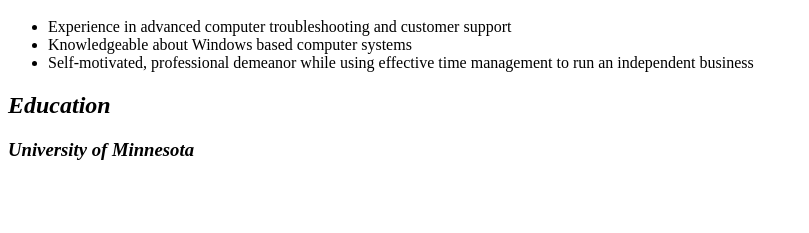
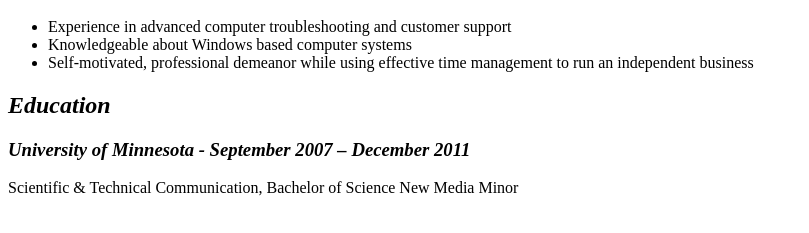
Before and after one commit to petestmart/petestmart.github.io, a plain HTML site: page resume.html in a window 1280 px wide. Shown: the part 109-342 px from the top of the page, without its empty margins (0-809 px from the left). Drawn offline with Linux system fonts and the light colour scheme.

Commit message:
Added to Education

```diff
--- a/resume.html
+++ b/resume.html
@@ -17,7 +17,11 @@
     </div>
     <div class="education">
     <h2><b><i>Education</b></i></h2>
-      <h3><b><i>University of Minnesota</b></i></h3>
+      <h3><b><i>University of Minnesota - September 2007 – December 2011
+</b></i></h3>
+      <p>Scientific & Technical Communication, Bachelor of Science
+        New Media Minor</p>
+
 
     </div>
 
```
